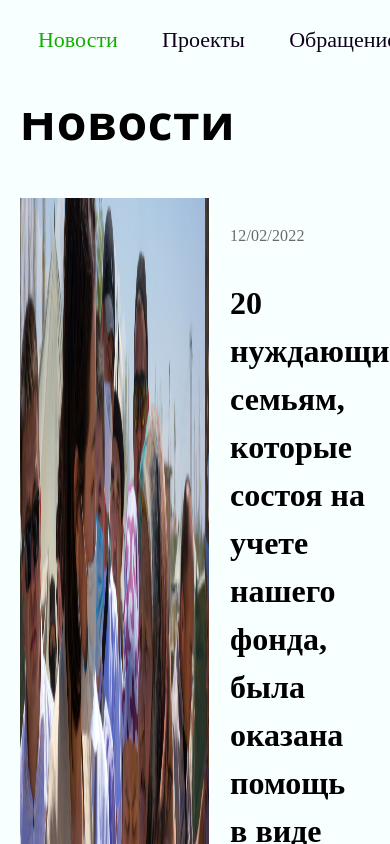
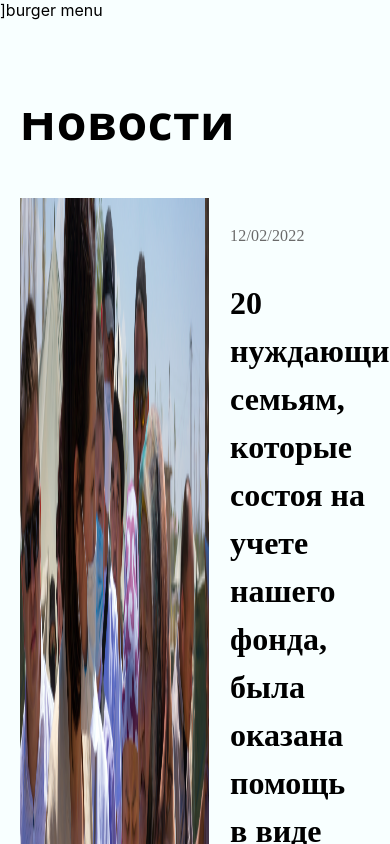
Before and after one commit to AdiletArykbaev/tirekPortal, a React (Create React App) app: page /News in a window 390 px wide. Shown: the top 844 px of the page. Built offline with nearby package versions, Linux system fonts and the light colour scheme.

Commit message:
added react responsive

```diff
--- a/package.json
+++ b/package.json
@@ -16,6 +16,7 @@
     "react-hook-form": "^7.29.0",
     "react-query": "^3.34.19",
     "react-redux": "^7.2.8",
+    "react-responsive": "^9.0.0-beta.6",
     "react-router-dom": "^6.3.0",
     "react-scripts": "5.0.0",
     "redux": "^4.1.2",
--- /dev/null
+++ b/src/utils/mediaQuiries.js
@@ -0,0 +1,35 @@
+
+import React from "react";
+import Responsive from "react-responsive";
+
+export const MaxUltraSmall = (props) => (
+  <Responsive {...props} maxWidth={400} />
+);
+
+export const MaxSmall = (props) => (
+  <Responsive {...props} maxWidth={600} />
+);
+
+export const MaxMedium = (props) => (
+  <Responsive {...props} maxWidth={920} />
+);
+
+export const MaxLarge = (props) => (
+  <Responsive {...props} maxWidth={1200} />
+);
+
+export const MinUltraSmall = (props) => (
+  <Responsive {...props} minWidth={400} />
+);
+
+export const MinSmall = (props) => (
+  <Responsive {...props} minWidth={600} />
+);
+
+export const MinMedium = (props) => (
+  <Responsive {...props} minWidth={921} />
+);
+
+export const MinLarge = (props) => (
+  <Responsive {...props} minWidth={120} />
+);
--- a/src/Сomponents/moleculas/Header/Header.jsx
+++ b/src/Сomponents/moleculas/Header/Header.jsx
@@ -2,6 +2,7 @@ import React, { useState,useEffect} from "react";
 import styles from "./styles.module.scss";
 import { HeaderLogo } from "../../../Assets/icons";
 import { Navigation } from "../../atoms";
+import { MaxMedium,MinMedium } from "../../../utils/mediaQuiries";
 
 const Header = () => {
   const [color,setColor] = useState("")
@@ -51,8 +52,9 @@ const Header = () => {
 }, [])
 console.log(color)
   return (
-    <div className={styles.component_wrapper} style={{borderBottom:color}} >
-      <div className="wrapper">
+    <div className={styles.component_wrapper} style={{borderBottom:color}} >]
+    <MinMedium>
+    <div className="wrapper">
         <div className={styles.pageWrapper}>
           <div className={styles.logoBlock}>
             <img src={HeaderLogo} alt="Logo" />
@@ -63,6 +65,10 @@ console.log(color)
           <button className={styles.button}>Связаться</button>
         </div>
       </div>
+    </MinMedium>
+    <MaxMedium>
+      burger menu
+    </MaxMedium>
     </div>
   );
 };
```
Also changed, not shown: 1 other file (tests, documents, lock files or other folders).
